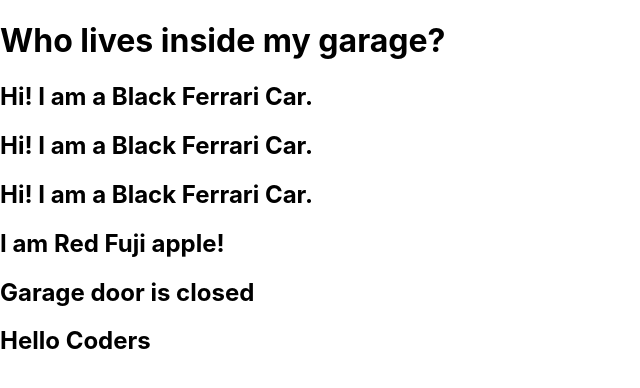
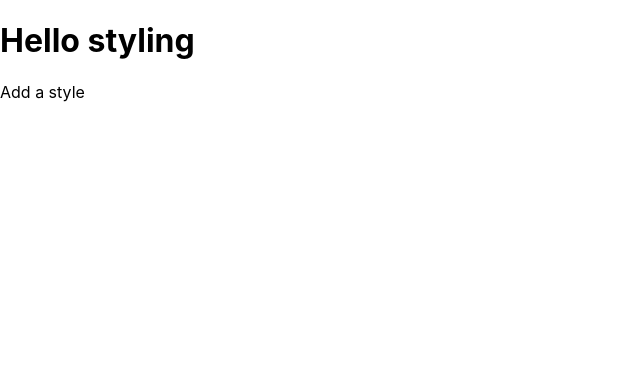
Before and after one commit to Ath1thyan/LearningReact, a React (Create React App) app in the folder react-learn-jvl1/: page / in a window 1280 px wide. Shown: the top 388 px of the page, without its empty margins (0-640 px from the left). Built offline with nearby package versions, Linux system fonts and the light colour scheme.

Commit message:
learnning react

```diff
--- a/react-learn-jvl1/src/components/Garage.js
+++ b/react-learn-jvl1/src/components/Garage.js
@@ -11,6 +11,16 @@
     const appleInfo = { type : "Fuji", color: "Red"};
 
     const showCarInfo = carInfo.brand !== undefined && carInfo.color !== undefined;
+
+    const carList = [
+        { brand : "BMW", color : "White" },
+        { brand : "Mercedes", color : "Blue" },
+        { brand : "Audi", color : "White" },
+        { brand : "Volvo", color : "Black" },
+    ];
+
+    const numList = [1,2,3,4,5,6,7,8,9,10];
+
     return (
       <>
         <h1>Who lives inside my  garage?</h1>
@@ -25,10 +35,22 @@
         { showCarInfo &&
             <Car carInfo = {carInfo} />
         }
+
         <Apple appleInfo = {appleInfo} />
+
         { isOpened ?
             <h2>Garage door is opened</h2> : <h2>Garage  door is closed</h2>
         }
+
+        <ul>
+            { carList.map((carInfo) => <li key={carInfo.brand} ><Car carInfo={carInfo}/></li>)}
+            {/* { carList.map((carInfo) => <li><Car carInfo={carInfo}/></li>)} */}
+            {/* { carList.map(() => {return <li><Car/></li>})} */}
+        </ul>
+
+        <ul>
+            {numList.map((num, index) => {return <p key={index}>{num}</p>})}
+        </ul>
       </>
     )
   }
--- /dev/null
+++ b/react-learn-jvl1/src/components/Header.js
@@ -0,0 +1,10 @@
+function Header() {
+    return (
+        <div>
+            <h1>Hello styling</h1>
+            <p>Add a style</p>
+        </div>
+    )
+}
+
+export default Header;
--- a/react-learn-jvl1/src/index.js
+++ b/react-learn-jvl1/src/index.js
@@ -1,10 +1,10 @@
 import React from 'react';
 import ReactDOM from 'react-dom/client';
 import './index.css';
-import App from './App';
+// import App from './App';
 import reportWebVitals from './reportWebVitals';
-import Garage from './components/Garage';
-
+// import Garage from './components/Garage';
+import Header from './components/Header';
 
 
 
@@ -12,8 +12,9 @@
 const root = ReactDOM.createRoot(document.getElementById('root'));
 root.render(
   <React.StrictMode>
-    <Garage />
-    <App />
+    {/* <Garage /> */}
+    {/* <App /> */}
+    <Header/>
   </React.StrictMode>
 );
 
```
